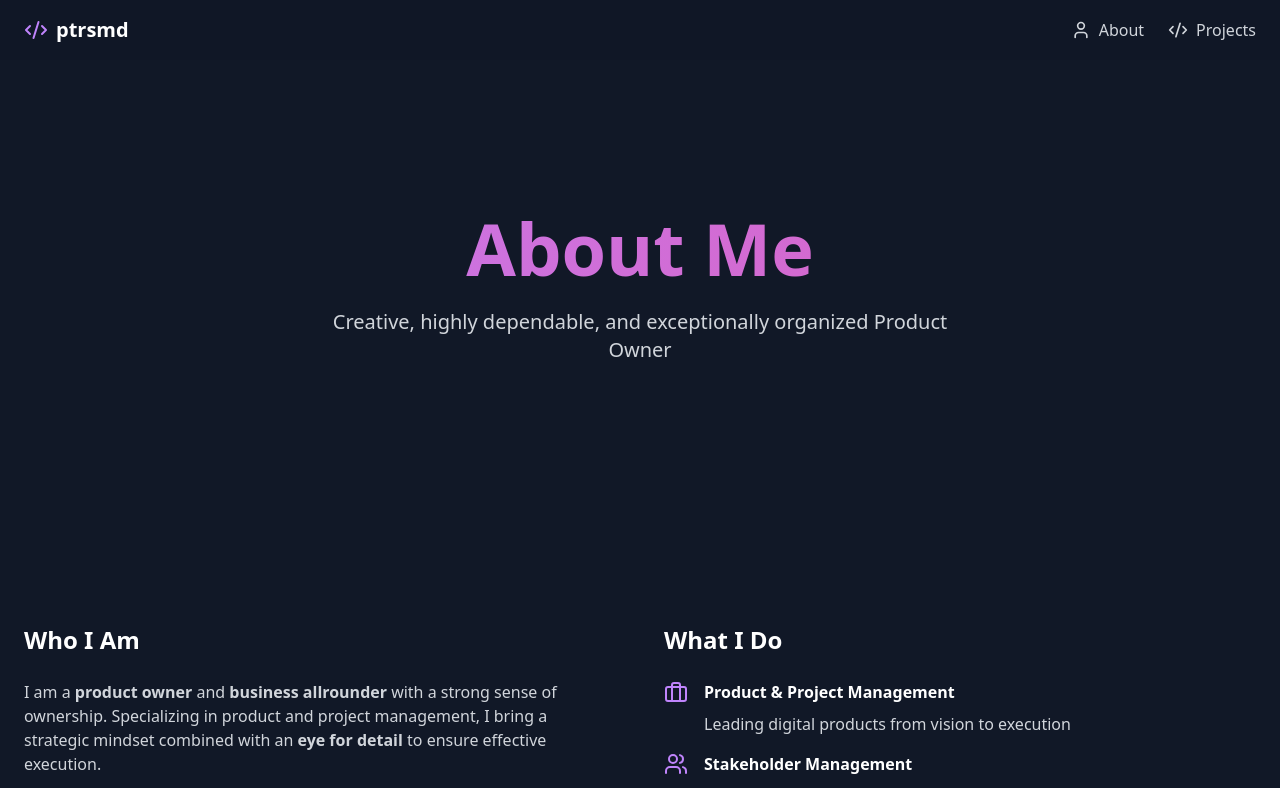
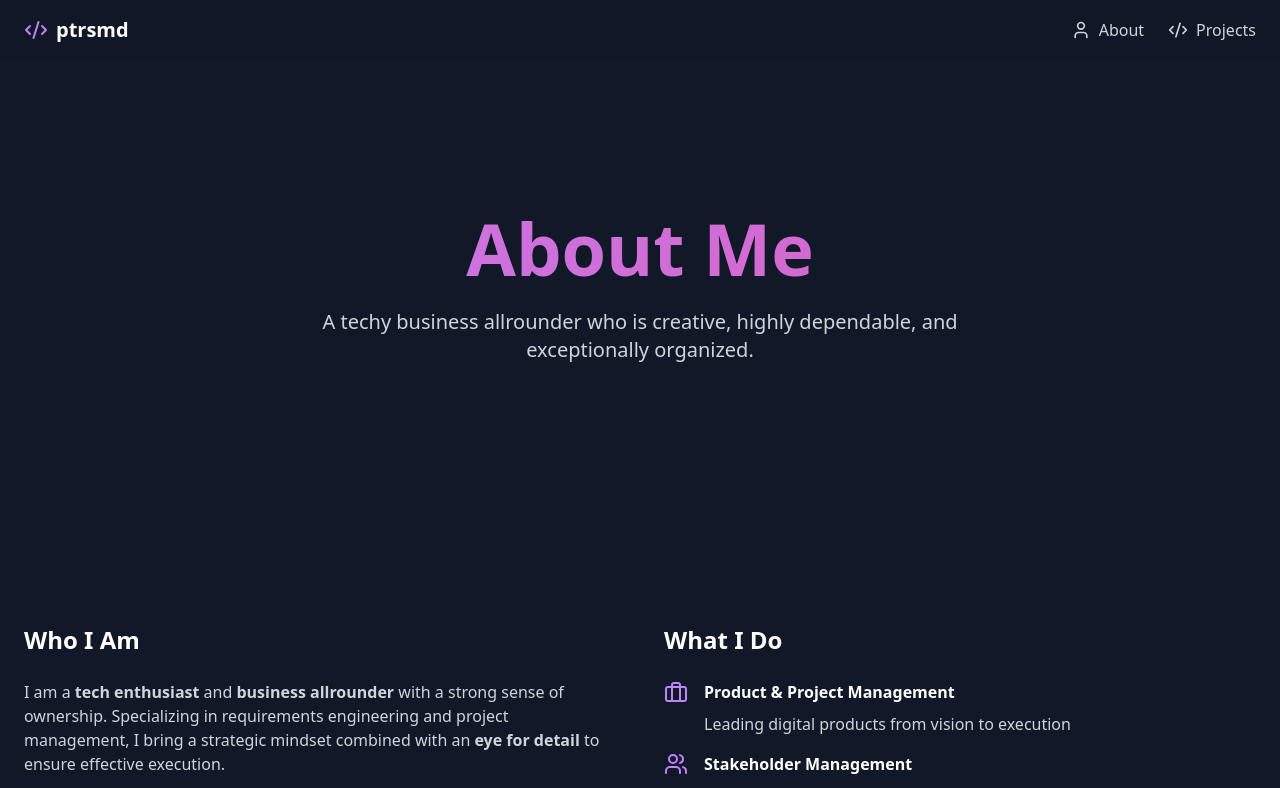
Before and after one commit to schminho/schminho.github.io, a React (Vite) app: page /about in a window 1280 px wide. Shown: the top 788 px of the page. Built offline with nearby package versions, Linux system fonts and the light colour scheme.

Commit message:
text changes

```diff
--- a/src/config/hero.ts
+++ b/src/config/hero.ts
@@ -3,5 +3,5 @@ export const heroConfig = {
   backgroundVideo: '/assets/videos/niko.mp4',
   fallbackImage: '/assets/images/hero-globe.avif',
   title: 'peterschmidt',
-  subtitle: 'Just some dude interested in tech stuff'
+  subtitle: 'Just a dude interested in tech stuff'
 };
--- a/src/pages/AboutPage.tsx
+++ b/src/pages/AboutPage.tsx
@@ -12,7 +12,7 @@ export function AboutPage() {
             About Me
           </h1>
           <p className="text-xl text-gray-300 mb-8 max-w-2xl mx-auto">
-            Creative, highly dependable, and exceptionally organized Product Owner
+          A techy business allrounder who is creative, highly dependable, and exceptionally organized.
           </p>
         </div>
       </section>
@@ -25,10 +25,10 @@ export function AboutPage() {
             <h2 className="text-2xl font-semibold mb-6">Who I Am</h2>
             <p className="text-gray-300 mb-4">
               {"I am a "}
-              <strong>product owner</strong>
+              <strong>tech enthusiast</strong>
               {" and "}
               <strong>business allrounder</strong>
-              {" with a strong sense of ownership. Specializing in product and project management, I bring a strategic mindset combined with an "}
+              {" with a strong sense of ownership. Specializing in requirements engineering and project management, I bring a strategic mindset combined with an "}
               <strong>eye for detail</strong>
               {" to ensure effective execution."}
             </p>
```
